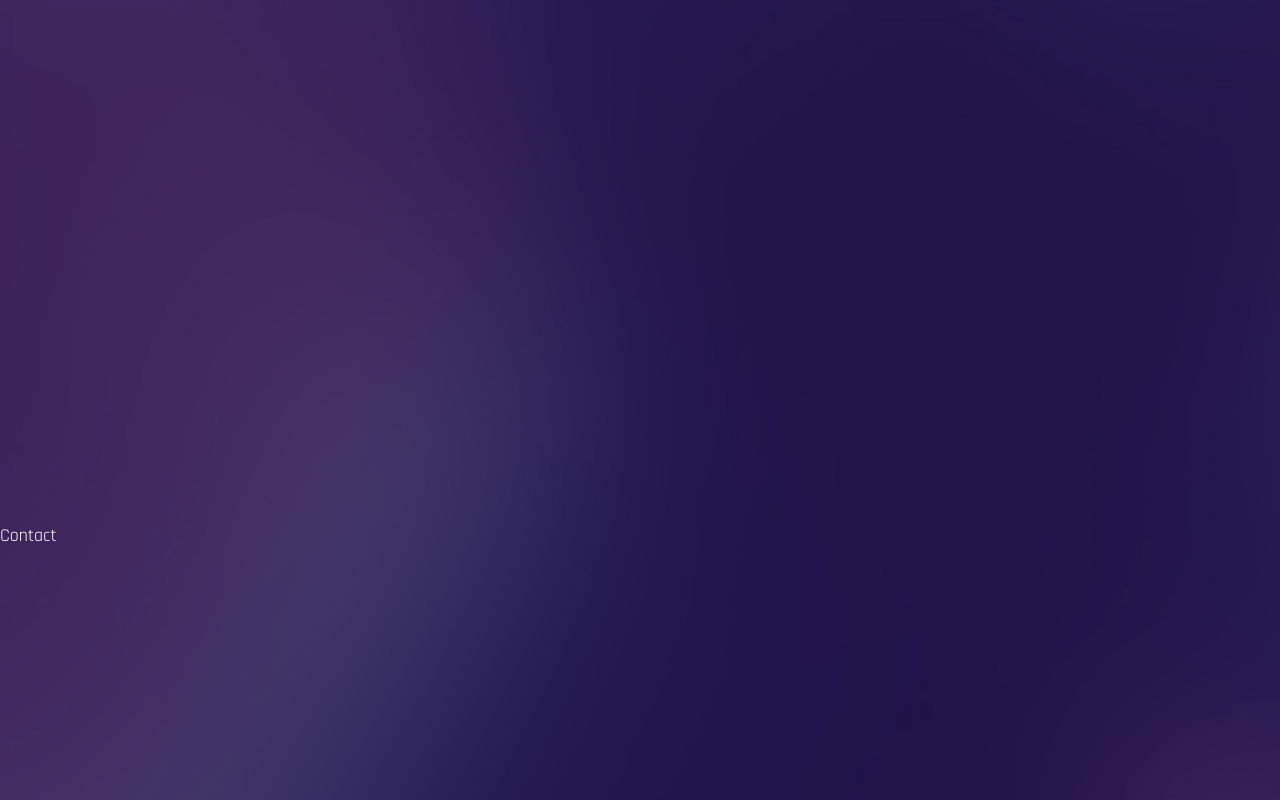
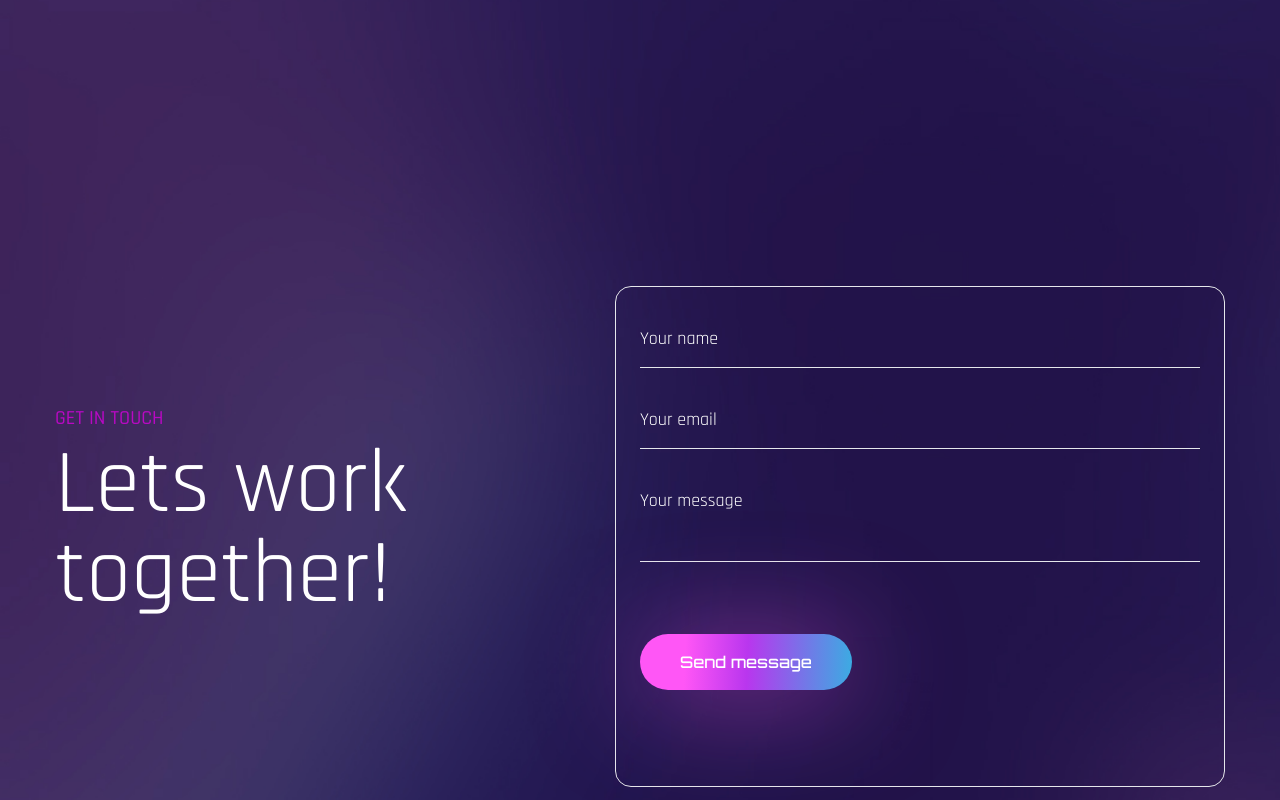
Before and after one commit to LowDeltaSq/Portfolio, a React (Create React App) app: page / in a window 1280 px wide. Shown: the part 3000-3800 px from the top of the page. Built offline with nearby package versions, Linux system fonts and the light colour scheme; the HTML template or start-up script is replaced by a standard one; a web font is replaced by a local one.

Commit message:
Update Contact.js

```diff
--- a/src/components/Contact.js
+++ b/src/components/Contact.js
@@ -1,10 +1,57 @@
 import React from "react";
+import { motion } from "framer-motion";
+import { fadeIn } from "../variants";
 
 const Contact = () => {
   return (
-    <div className="section" id="contact">
-      Contact
-    </div>
+    <section className="py-16 lg:section" id="contact">
+      <div className="container mx-auto">
+        <div className="flex flex-col lg:flex-row ">
+          {/*text*/}
+          <motion.div
+            variants={fadeIn("right", 0.3)}
+            initial="hidden"
+            whileInView={"show"}
+            viewport={{ once: false, amount: 0.3 }}
+            className="flex-1 flex justify-start items-center"
+          >
+            <div>
+              <h4 className="text-xl uppercase text-accent font-medium mb-2 tracking-wide>Get in touch">
+                Get in touch
+              </h4>
+              <h2 className="text-[45px] lg:text-[90px] leading-none mb-12">
+                Lets work <br /> together!
+              </h2>
+            </div>
+          </motion.div>
+          {/*form*/}
+          <motion.form
+            variants={fadeIn("left", 0.3)}
+            initial="hidden"
+            whileInView={"show"}
+            viewport={{ once: false, amount: 0.3 }}
+            className="flex-1 border rounded-2xl flex flex-col gap-y-6 pb-24 p-6 items-start"
+          >
+            <input
+              className="bg-transparent border-b py-3 outline-none w-full placeholder:text-white focus:border-accent transition-all"
+              type="text"
+              placeholder="Your name"
+            />
+            <input
+              className="bg-transparent border-b py-3 outline-none w-full placeholder:text-white focus:border-accent transition-all"
+              type="text"
+              placeholder="Your email"
+            />
+            <textarea
+              className="bg-transparent border-b py-3 outline-none w-full placeholder:text-white focus:border-accent transition-all resize-none mb-12"
+              placeholder="Your message"
+            ></textarea>
+
+            <button className="btn btn-lg">Send message</button>
+          </motion.form>
+        </div>
+      </div>
+    </section>
   );
 };
 
```
